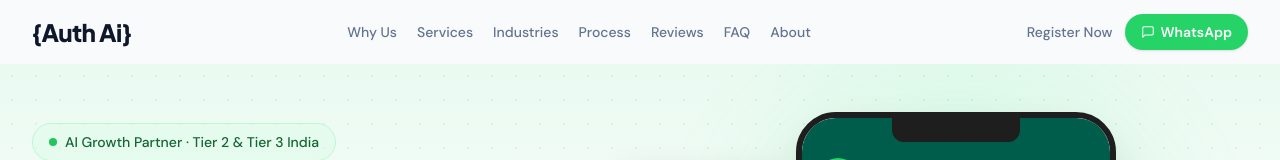
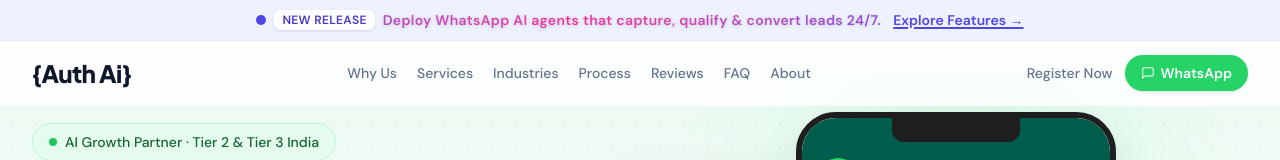
Before and after one commit to Abhishekroy41/Auth_Ai, a React (Vite) app: page /#home in a window 1280 px wide. Shown: the top 160 px of the page. Built offline with nearby package versions, Linux system fonts and the light colour scheme.

Commit message:
Added Announcement Bar On the top

```diff
--- a/src/components/layout/Navbar.jsx
+++ b/src/components/layout/Navbar.jsx
@@ -51,9 +51,39 @@ export default function Navbar() {
       className={`fixed top-0 inset-x-0 z-50 transition-all duration-300 ${
         scrolled || open
           ? 'bg-white/95 backdrop-blur-md shadow-sm border-b border-slate-100'
-          : 'bg-transparent border-b border-transparent'
+          : 'bg-white/80 backdrop-blur-sm border-b border-transparent'
       }`}
     >
+      <style>
+        {`
+          @keyframes slide-gradient {
+            0% { background-position: 0% 50%; }
+            50% { background-position: 100% 50%; }
+            100% { background-position: 0% 50%; }
+          }
+          .animate-text-glow {
+            background-size: 200% auto;
+            animation: slide-gradient 3s linear infinite;
+          }
+        `}
+      </style>
+      {/* Announcement Bar */}
+      <div className="bg-[#eef2ff] border-b border-[#e0e7ff] text-[#4f46e5] px-4 py-2.5 text-sm font-medium text-center relative overflow-hidden flex flex-wrap items-center justify-center gap-x-2 gap-y-1">
+        <span className="relative flex h-2.5 w-2.5 shrink-0">
+          <span className="animate-ping absolute inline-flex h-full w-full rounded-full bg-[#6366f1] opacity-75"></span>
+          <span className="relative inline-flex rounded-full h-2.5 w-2.5 bg-[#4f46e5]"></span>
+        </span>
+        <span className="font-bold tracking-wide uppercase text-[10px] sm:text-xs px-2 py-0.5 bg-white rounded-md shadow-sm text-[#4338ca]">
+          New Release
+        </span>
+        <span className="text-transparent bg-clip-text bg-gradient-to-r from-indigo-600 via-pink-500 to-indigo-600 animate-text-glow font-bold text-xs sm:text-sm drop-shadow-sm tracking-wide">
+          Deploy WhatsApp AI agents that capture, qualify & convert leads 24/7.
+        </span>
+        <a href="#services" className="font-bold underline decoration-2 underline-offset-2 hover:text-[#3730a3] transition-colors text-xs sm:text-sm ml-1">
+          Explore Features &rarr;
+        </a>
+      </div>
+
       <div className="site-container">
         <div className="flex items-center h-16 gap-3">
           <a href="#home" className="flex items-center shrink-0" onClick={() => setOpen(false)}>
```
